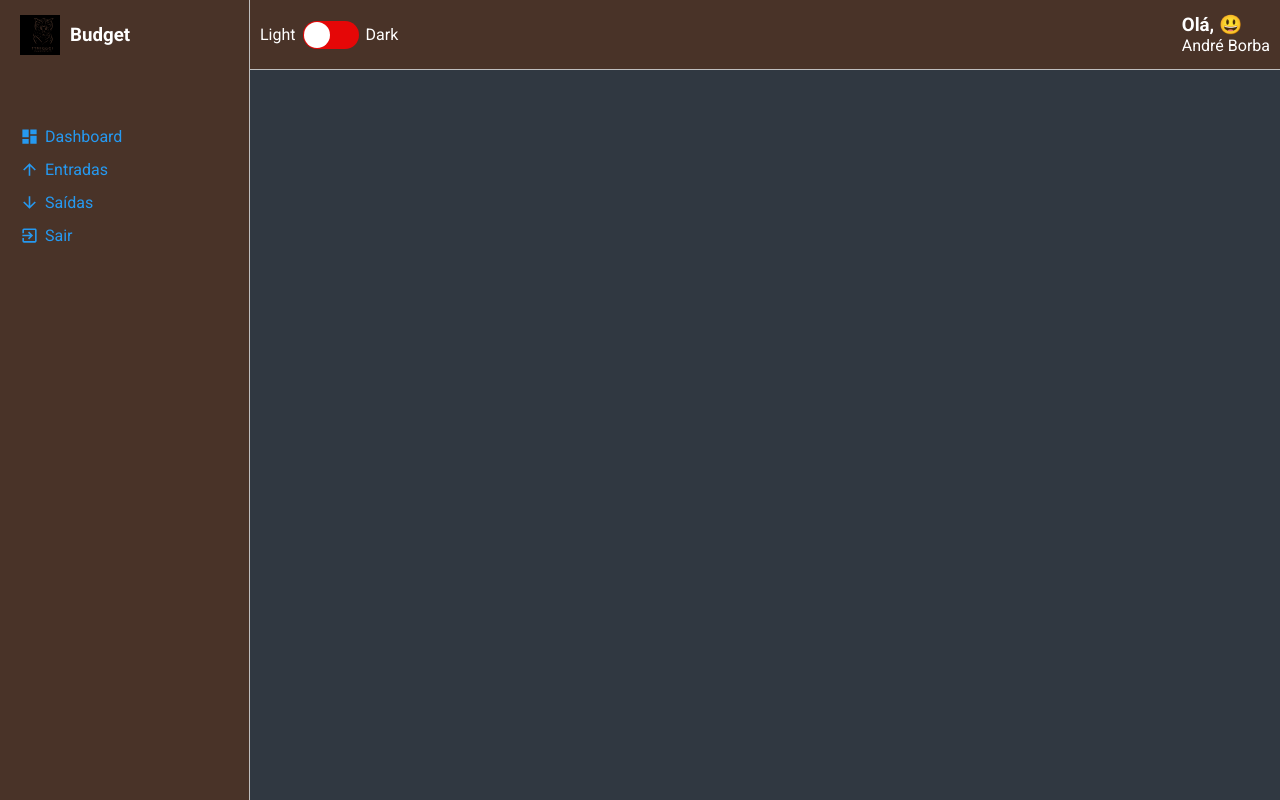
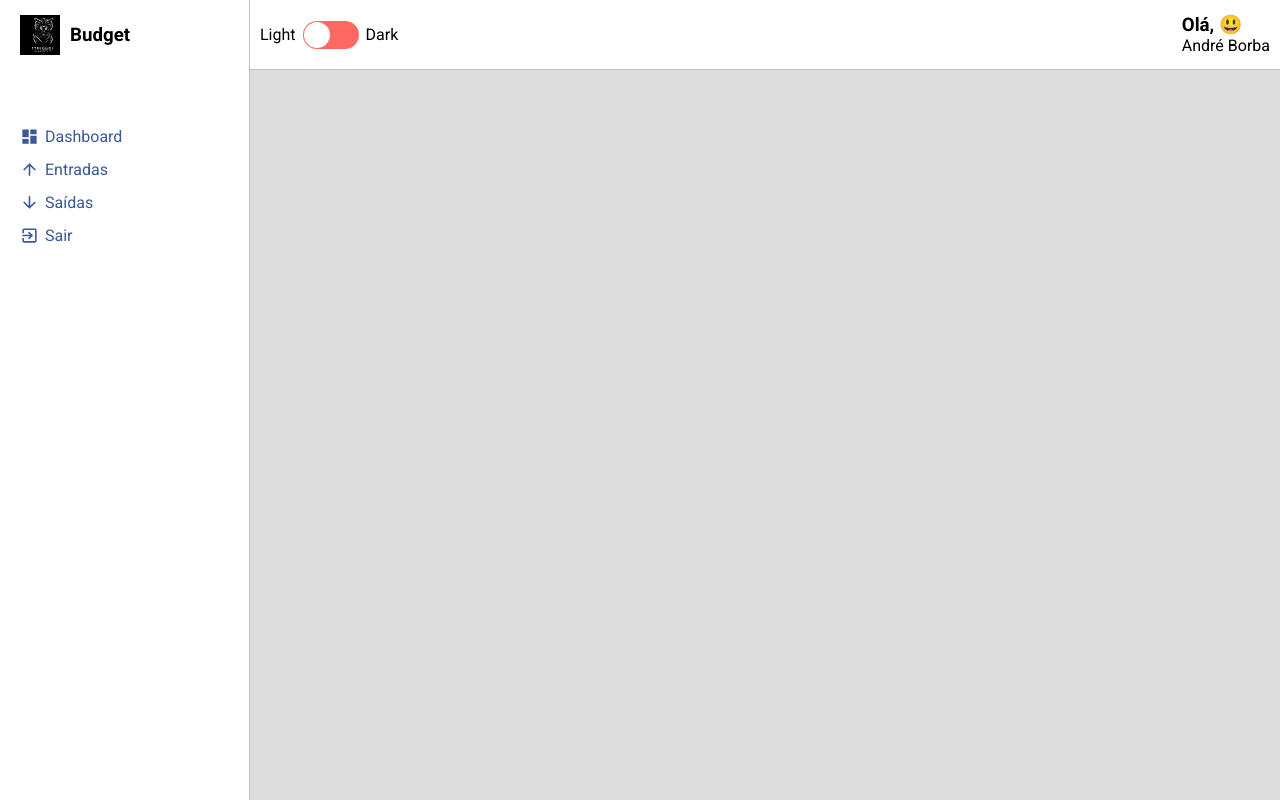
Before and after one commit to AF2B/budget, a React (Create React App) app: page / in a window 1280 px wide. Built offline with nearby package versions, Linux system fonts and the light colour scheme.

Commit message:
feat(theme): toggle to manipulate theme

```diff
--- a/src/App.tsx
+++ b/src/App.tsx
@@ -1,13 +1,14 @@
 import React from 'react';
 import { ThemeProvider } from 'styled-components';
 
+import { useTheme } from './hooks/theme';
 import Routes from './routes';
 import GlobalStyles from './styles/GlobalStyles';
-import dark from './styles/themes/dark';
 
 const App: React.FC = () => {
+  const { theme } = useTheme();
   return (
-    <ThemeProvider theme={dark}>
+    <ThemeProvider theme={theme}>
       <GlobalStyles />
       <Routes />
     </ThemeProvider>
--- a/src/components/MainHeader/index.tsx
+++ b/src/components/MainHeader/index.tsx
@@ -1,28 +1,31 @@
-import React from 'react';
+import React, { useState } from 'react';
 
+import { useTheme } from '../../hooks/theme';
 import useEmojisProvider from '../../utils/emojisProvider';
 import Toggle from '../Toggle';
-
-import {
-  Container,
-  Profile,
-  Welcome,
-  UserName
-} from './styles';
+import { Container, Profile, UserName, Welcome } from './styles';
 
 const MainHeader: React.FC = () => {
   const emojis = useEmojisProvider();
+  const { toggleTheme, theme } = useTheme();
+  const [darkTheme, setDarkTheme] = useState(() => theme.title === 'dark' ? true : false);
 
   return (
-    <>
     <Container>
-        <Toggle></Toggle>
+      <Toggle
+        labelLeft='Light'
+        labelRight='Dark'
+        checked={darkTheme}
+        onChange={() => {
+          setDarkTheme(!darkTheme);
+          toggleTheme();
+        }}
+      />
       <Profile>
         <Welcome>Olá, {emojis}</Welcome>
         <UserName>André Borba</UserName>
       </Profile>
     </Container>
-    </>
   );
 };
 
--- a/src/components/Toggle/index.tsx
+++ b/src/components/Toggle/index.tsx
@@ -1,13 +1,21 @@
 import React, { useState } from 'react';
 import Switch from 'react-switch';
 
-import {
-  ToggleLabel,
-  Container,
-  ToggleSelector,
-} from './styles';
+import { Container, ToggleLabel, ToggleSelector } from './styles';
 
-const Toggle: React.FC = () => {
+interface IToggleProps {
+  labelLeft: string;
+  labelRight: string;
+  checked: boolean;
+  onChange(): void;
+}
+
+const Toggle: React.FC<IToggleProps> = ({
+  labelLeft,
+  labelRight,
+  checked,
+  onChange
+}) => {
   const [isChecked, setIsChecked] = useState(false);
 
   const handleToggleChange = (checked: boolean) => {
@@ -17,15 +25,14 @@
 
   return (
     <Container>
-      <ToggleLabel>Light</ToggleLabel>
+      <ToggleLabel>{labelLeft}</ToggleLabel>
       <ToggleSelector
-        onColor='#FFB800'
-        checked={isChecked}
+        checked={checked}
         uncheckedIcon={false}
         checkedIcon={false}
-        onChange={handleToggleChange}
+        onChange={onChange}
       />
-      <ToggleLabel>Dark</ToggleLabel>
+      <ToggleLabel>{labelRight}</ToggleLabel>
     </Container>
   );
 };
--- /dev/null
+++ b/src/hooks/theme.tsx
@@ -0,0 +1,49 @@
+import React, { createContext, useContext, useState } from 'react';
+
+import dark from '../styles/themes/dark';
+import light from '../styles/themes/light';
+
+interface ITheme {
+  title: string;
+  colors: {
+    primary: string;
+    secondary: string;
+    tertiary: string;
+
+    white: string;
+    black: string;
+    gray: string;
+
+    success: string;
+    info: string;
+    warning: string;
+  }
+}
+
+interface IThemeContext {
+  toggleTheme(): void;
+  theme: ITheme;
+  children?: React.ReactNode;
+}
+
+const ThemeContext = createContext<IThemeContext>({} as IThemeContext);
+
+const ThemeProvider: React.FC<IThemeContext> = ({ children }) => {
+  const [theme, setTheme] = useState<ITheme>((light));
+  const toggleTheme = () => {
+    setTheme(theme.title === 'light' ? dark : light);
+    localStorage.setItem('@budget:theme', JSON.stringify(theme));
+  }
+  return (
+    <ThemeContext.Provider value={{ toggleTheme, theme }}>
+      {children}
+    </ThemeContext.Provider>
+  );
+};
+
+const useTheme = () => {
+  const context = useContext(ThemeContext);
+  return context;
+}
+
+export { ThemeProvider, useTheme };
--- a/src/index.tsx
+++ b/src/index.tsx
@@ -2,6 +2,7 @@
 import ReactDOM from 'react-dom/client';
 
 import App from './App';
+import { ThemeProvider } from './hooks/theme';
 import reportWebVitals from './reportWebVitals';
 
 const root = ReactDOM.createRoot(
@@ -9,7 +10,26 @@
 );
 root.render(
   <React.StrictMode>
-    <App />
+    <ThemeProvider toggleTheme={() => {
+      throw new Error('ThemeProvider not found');
+    }} theme={{
+      title: 'light',
+      colors: {
+        primary: '#DCDCDC',
+        secondary: '#FFFFFF',
+        tertiary: '#F5F5F5',
+
+        white: '#000000',
+        black: '#FFFFFF',
+        gray: '#BFBFBF',
+
+        success: '#03BB85',
+        info: '#3B5998',
+        warning: '#FF6961',
+      }
+    }}>
+      <App />
+    </ThemeProvider>
   </React.StrictMode>
 );
 
```
Lines whose indentation alone changed are shown as unchanged.
